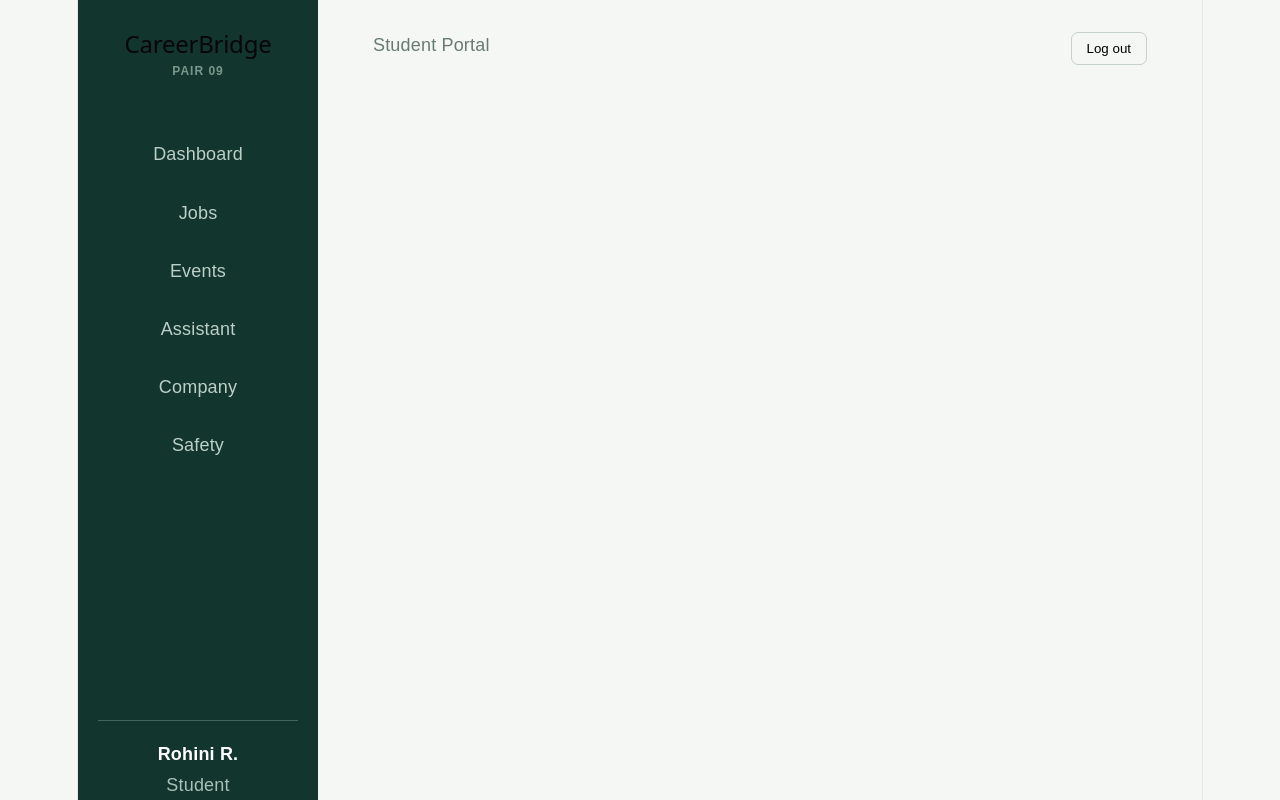
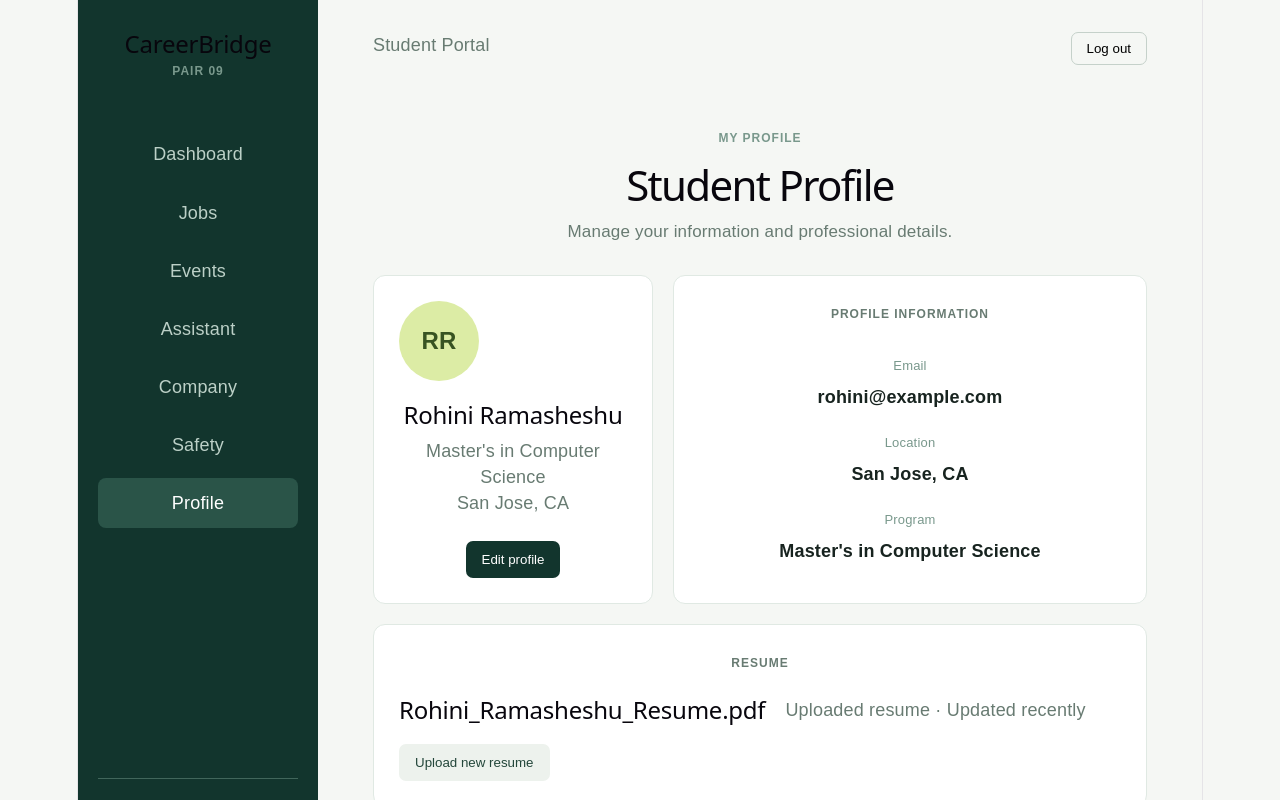
Before and after one commit to RohiniRamsheshu/careerbridge-pair09-lab1, a React app in the folder frontend/: page /profile in a window 1280 px wide. Shown: the top 800 px of the page. Built offline with nearby package versions, Linux system fonts and the light colour scheme; the HTML template or start-up script is replaced by a standard one.

Commit message:
Add student profile and resume interface

```diff
--- a/frontend/src/App.css
+++ b/frontend/src/App.css
@@ -684,3 +684,117 @@ h2 {
   line-height: 1.15;
   max-width: 900px;
 }
+.profile-layout {
+  display: grid;
+  grid-template-columns: 280px 1fr;
+  gap: 20px;
+  max-width: 900px;
+  margin-top: 30px;
+}
+
+.profile-card {
+  background: white;
+  border: 1px solid #e0e9e3;
+  border-radius: 12px;
+  padding: 25px;
+  margin-top: 20px;
+  max-width: 900px;
+}
+
+.profile-layout .profile-card {
+  margin-top: 0;
+}
+
+.profile-avatar {
+  width: 80px;
+  height: 80px;
+  display: grid;
+  place-items: center;
+  border-radius: 50%;
+  background: #dceca5;
+  color: #385322;
+  font-size: 24px;
+  font-weight: bold;
+  margin-bottom: 20px;
+}
+
+.profile-card h2 {
+  margin-bottom: 8px;
+}
+
+.profile-card p {
+  color: #687b72;
+}
+
+.profile-details {
+  min-height: 300px;
+}
+
+.details-list {
+  display: grid;
+  gap: 20px;
+  margin-top: 25px;
+}
+
+.details-list span,
+.details-list strong {
+  display: block;
+}
+
+.details-list span {
+  color: #79988c;
+  font-size: 13px;
+  margin-bottom: 5px;
+}
+
+.profile-form {
+  display: grid;
+  gap: 15px;
+  margin-top: 20px;
+}
+
+.profile-form label {
+  display: grid;
+  gap: 7px;
+  color: #365449;
+  font-weight: bold;
+}
+
+.profile-form input {
+  padding: 12px;
+  border: 1px solid #cbd8d0;
+  border-radius: 7px;
+  font: inherit;
+}
+
+.profile-actions {
+  display: flex;
+  gap: 10px;
+  margin-top: 10px;
+}
+
+.resume-card {
+  display: flex;
+  align-items: center;
+  gap: 20px;
+  flex-wrap: wrap;
+}
+
+.resume-card .eyebrow {
+  width: 100%;
+  margin-bottom: 0;
+}
+
+.resume-card h2 {
+  margin: 0;
+}
+
+.resume-card p {
+  margin-right: auto;
+}
+
+@media (max-width: 800px) {
+  .profile-layout {
+    grid-template-columns: 1fr;
+  }
+}
--- a/frontend/src/App.jsx
+++ b/frontend/src/App.jsx
@@ -5,7 +5,7 @@ import AssistantPage from "./pages/AssistantPage.jsx";
 import EventsPage from "./pages/EventsPage.jsx";
 import CompanyPage from "./pages/CompanyPage.jsx";
 import SafetyPage from "./pages/SafetyPage.jsx";
-
+import ProfilePage from "./pages/ProfilePage.jsx";
 function Layout({ children }) {
   const location = useLocation();
   const isCompany = location.pathname.startsWith("/company");
@@ -23,10 +23,11 @@ function Layout({ children }) {
           <NavLink to="/assistant">Assistant</NavLink>
           <NavLink to="/company">Company</NavLink>
           <NavLink to="/safety">Safety</NavLink>
+          <NavLink to="/profile">Profile</NavLink>
         </nav>
 
         <div className="profile">
-          <strong>Rohini R.</strong>
+          <strong>Rohini Ramasheshu.</strong>
           <span>{isCompany ? "Company" : "Student"}</span>
         </div>
       </aside>
@@ -150,6 +151,7 @@ function App() {
           <Route path="/assistant" element={<AssistantPage />} />
           <Route path="/company" element={<CompanyPage />} />
           <Route path="/safety" element={<SafetyPage />} />
+           <Route path="/profile" element={<ProfilePage />} />
            </Routes>
       </Layout>
     </BrowserRouter>
--- /dev/null
+++ b/frontend/src/pages/ProfilePage.jsx
@@ -0,0 +1,159 @@
+import { useState } from "react";
+
+function ProfilePage() {
+  const [editing, setEditing] = useState(false);
+  const [saved, setSaved] = useState(false);
+
+  const [profile, setProfile] = useState({
+    name: "Rohini Ramasheshu",
+    email: "rohini@example.com",
+    location: "San Jose, CA",
+    program: "Master's in Computer Science",
+    skills: ["Python", "React", "FastAPI", "Machine Learning"],
+  });
+
+  function updateField(field, value) {
+    setProfile((current) => ({
+      ...current,
+      [field]: value,
+    }));
+  }
+
+  function saveProfile(event) {
+    event.preventDefault();
+    setEditing(false);
+    setSaved(true);
+  }
+
+  return (
+    <section>
+      <p className="eyebrow">MY PROFILE</p>
+      <h1>Student Profile</h1>
+      <p className="subtitle">
+        Manage your information and professional details.
+      </p>
+
+      {saved && (
+        <div className="success-message">
+          Profile updated successfully.
+          <button onClick={() => setSaved(false)}>Dismiss</button>
+        </div>
+      )}
+
+      <div className="profile-layout">
+        <div className="profile-card">
+          <div className="profile-avatar">RR</div>
+          <h2>{profile.name}</h2>
+          <p>{profile.program}</p>
+          <p>{profile.location}</p>
+
+          <button
+            className="primary-button"
+            onClick={() => setEditing(true)}
+          >
+            Edit profile
+          </button>
+        </div>
+
+        <div className="profile-card profile-details">
+          <p className="eyebrow">PROFILE INFORMATION</p>
+
+          {editing ? (
+            <form className="profile-form" onSubmit={saveProfile}>
+              <label>
+                Full name
+                <input
+                  value={profile.name}
+                  onChange={(event) =>
+                    updateField("name", event.target.value)
+                  }
+                />
+              </label>
+
+              <label>
+                Email
+                <input
+                  type="email"
+                  value={profile.email}
+                  onChange={(event) =>
+                    updateField("email", event.target.value)
+                  }
+                />
+              </label>
+
+              <label>
+                Location
+                <input
+                  value={profile.location}
+                  onChange={(event) =>
+                    updateField("location", event.target.value)
+                  }
+                />
+              </label>
+
+              <label>
+                Program
+                <input
+                  value={profile.program}
+                  onChange={(event) =>
+                    updateField("program", event.target.value)
+                  }
+                />
+              </label>
+
+              <div className="profile-actions">
+                <button className="primary-button" type="submit">
+                  Save changes
+                </button>
+
+                <button
+                  className="secondary-button"
+                  type="button"
+                  onClick={() => setEditing(false)}
+                >
+                  Cancel
+                </button>
+              </div>
+            </form>
+          ) : (
+            <div className="details-list">
+              <div>
+                <span>Email</span>
+                <strong>{profile.email}</strong>
+              </div>
+
+              <div>
+                <span>Location</span>
+                <strong>{profile.location}</strong>
+              </div>
+
+              <div>
+                <span>Program</span>
+                <strong>{profile.program}</strong>
+              </div>
+            </div>
+          )}
+        </div>
+      </div>
+
+      <div className="profile-card resume-card">
+        <p className="eyebrow">RESUME</p>
+        <h2>Rohini_Ramasheshu_Resume.pdf</h2>
+        <p>Uploaded resume · Updated recently</p>
+
+        <button className="secondary-button">Upload new resume</button>
+      </div>
+
+      <div className="profile-card">
+        <p className="eyebrow">SKILLS</p>
+        <div className="skill-list">
+          {profile.skills.map((skill) => (
+            <span key={skill}>{skill}</span>
+          ))}
+        </div>
+      </div>
+    </section>
+  );
+}
+
+export default ProfilePage;
```
